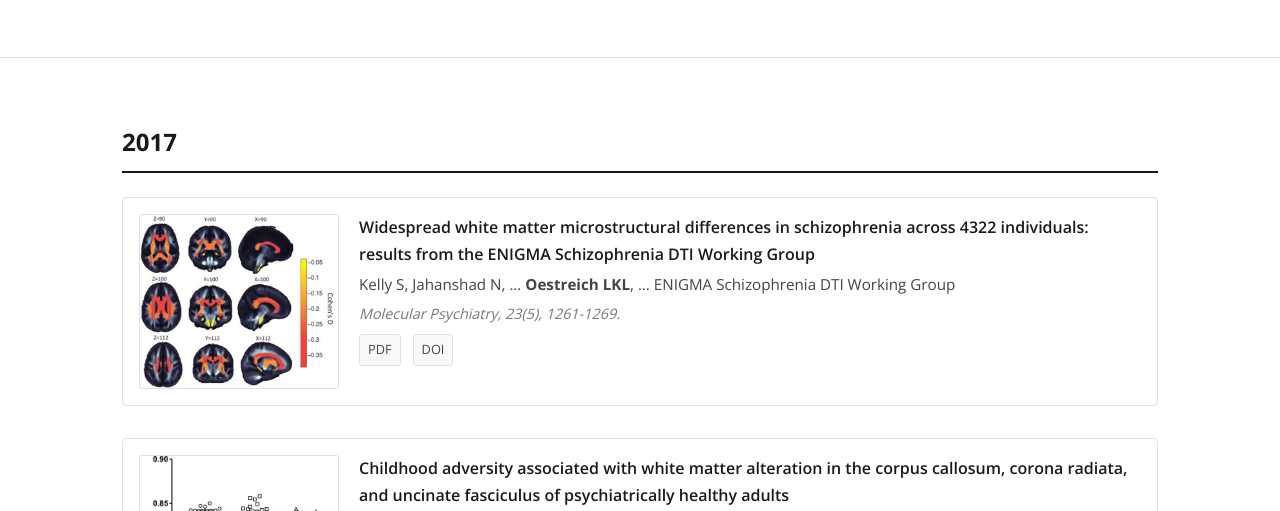
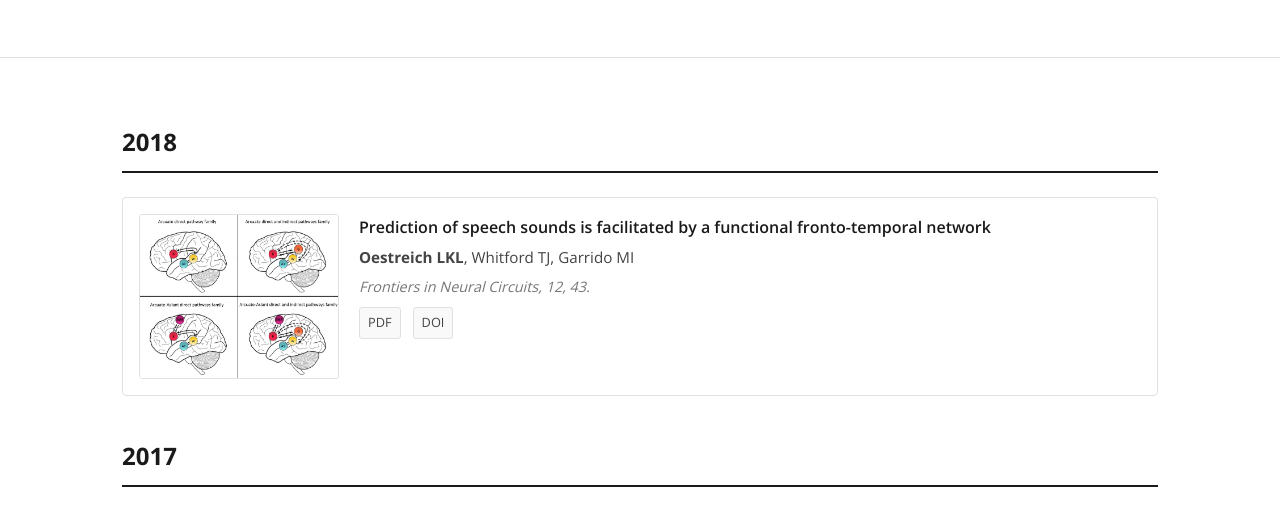
Before and after one commit to Clinical-Neuroimaging-Biomarkers-Lab/Clinical-Neuroimaging-Biomarkers-Lab.github.io, a plain HTML site: page publications.html in a window 1280 px wide. Shown: the part 229-740 px from the top of the page. Drawn offline with nearby package versions, Linux system fonts and the light colour scheme.

Commit message:
Add Oestreich 2018 Frontiers in Neural Circuits publication
Co-Authored-By: Claude Opus 4.5 <noreply@anthropic.com>

```diff
--- a/publications.html
+++ b/publications.html
@@ -349,6 +349,21 @@
     <!-- Publications List -->
     <div class="publications">
 
+        <h2 class="pub-year">2018</h2>
+
+        <div class="pub-item">
+            <img src="Oestreich2018_FrontNeurCircuits.jpeg" alt="Publication thumbnail" class="pub-thumbnail">
+            <div class="pub-content">
+                <p class="pub-title"><a href="https://doi.org/10.3389/fncir.2018.00043">Prediction of speech sounds is facilitated by a functional fronto-temporal network</a></p>
+                <p class="pub-authors"><strong>Oestreich LKL</strong>, Whitford TJ, Garrido MI</p>
+                <p class="pub-journal">Frontiers in Neural Circuits, 12, 43.</p>
+                <div class="pub-links">
+                    <a href="Oestreich2018_FrontNeurCircuits.pdf" class="pub-link" target="_blank">PDF</a>
+                    <a href="https://doi.org/10.3389/fncir.2018.00043" class="pub-link" target="_blank">DOI</a>
+                </div>
+            </div>
+        </div>
+
         <h2 class="pub-year">2017</h2>
 
         <div class="pub-item">
```
Also changed, not shown: Oestreich2018_FrontNeurCircuits.jpeg (added), 2 other files.
